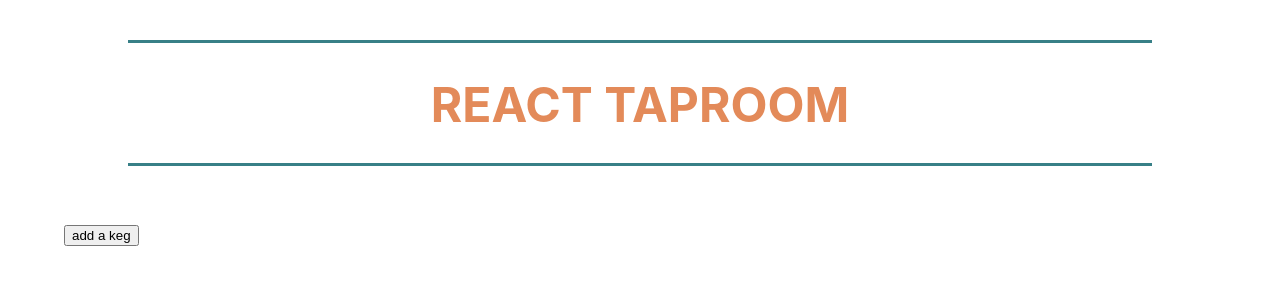
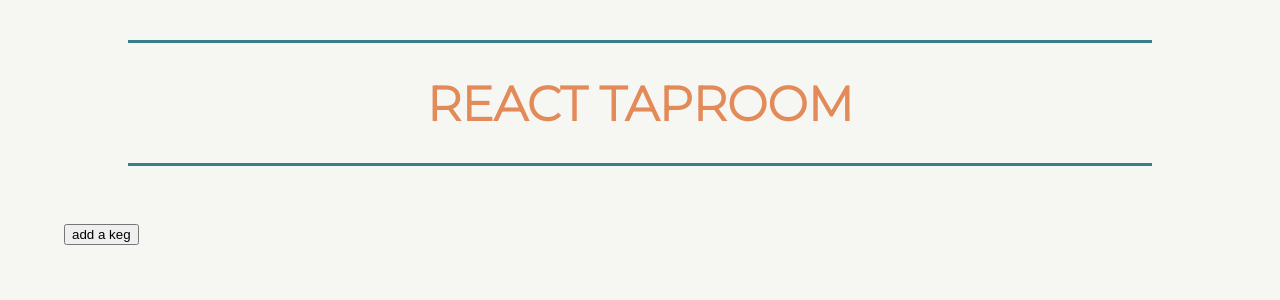
Before and after one commit to michelle-morin/taproom, a React (Create React App) app: page / in a window 1280 px wide. Shown: the top 300 px of the page. Built offline with nearby package versions, Linux system fonts and the light colour scheme.

Commit message:
add font stylesheet and update global styles

```diff
--- a/public/index.html
+++ b/public/index.html
@@ -10,34 +10,12 @@
       content="Web site created using create-react-app"
     />
     <link rel="apple-touch-icon" href="%PUBLIC_URL%/logo192.png" />
-    <!--
-      manifest.json provides metadata used when your web app is installed on a
-      user's mobile device or desktop. See https://developers.google.com/web/fundamentals/web-app-manifest/
-    -->
     <link rel="manifest" href="%PUBLIC_URL%/manifest.json" />
-    <!--
-      Notice the use of %PUBLIC_URL% in the tags above.
-      It will be replaced with the URL of the `public` folder during the build.
-      Only files inside the `public` folder can be referenced from the HTML.
-
-      Unlike "/favicon.ico" or "favicon.ico", "%PUBLIC_URL%/favicon.ico" will
-      work correctly both with client-side routing and a non-root public URL.
-      Learn how to configure a non-root public URL by running `npm run build`.
-    -->
+    <link href="https://fonts.googleapis.com/css2?family=Montserrat:wght@300&display=swap" rel="stylesheet">
     <title>React App</title>
   </head>
   <body>
     <noscript>You need to enable JavaScript to run this app.</noscript>
     <div id="root"></div>
-    <!--
-      This HTML file is a template.
-      If you open it directly in the browser, you will see an empty page.
-
-      You can add webfonts, meta tags, or analytics to this file.
-      The build step will place the bundled scripts into the <body> tag.
-
-      To begin the development, run `npm start` or `yarn start`.
-      To create a production bundle, use `npm run build` or `yarn build`.
-    -->
   </body>
 </html>
--- a/src/index.css
+++ b/src/index.css
@@ -1,13 +1,6 @@
 body {
   margin: 0;
-  font-family: -apple-system, BlinkMacSystemFont, 'Segoe UI', 'Roboto', 'Oxygen',
-    'Ubuntu', 'Cantarell', 'Fira Sans', 'Droid Sans', 'Helvetica Neue',
-    sans-serif;
-  -webkit-font-smoothing: antialiased;
-  -moz-osx-font-smoothing: grayscale;
+  font-family: 'Montserrat', sans-serif;
+  background-color: #f6f6f2;
+  color: #388087;
 }
-
-code {
-  font-family: source-code-pro, Menlo, Monaco, Consolas, 'Courier New',
-    monospace;
-}
```
